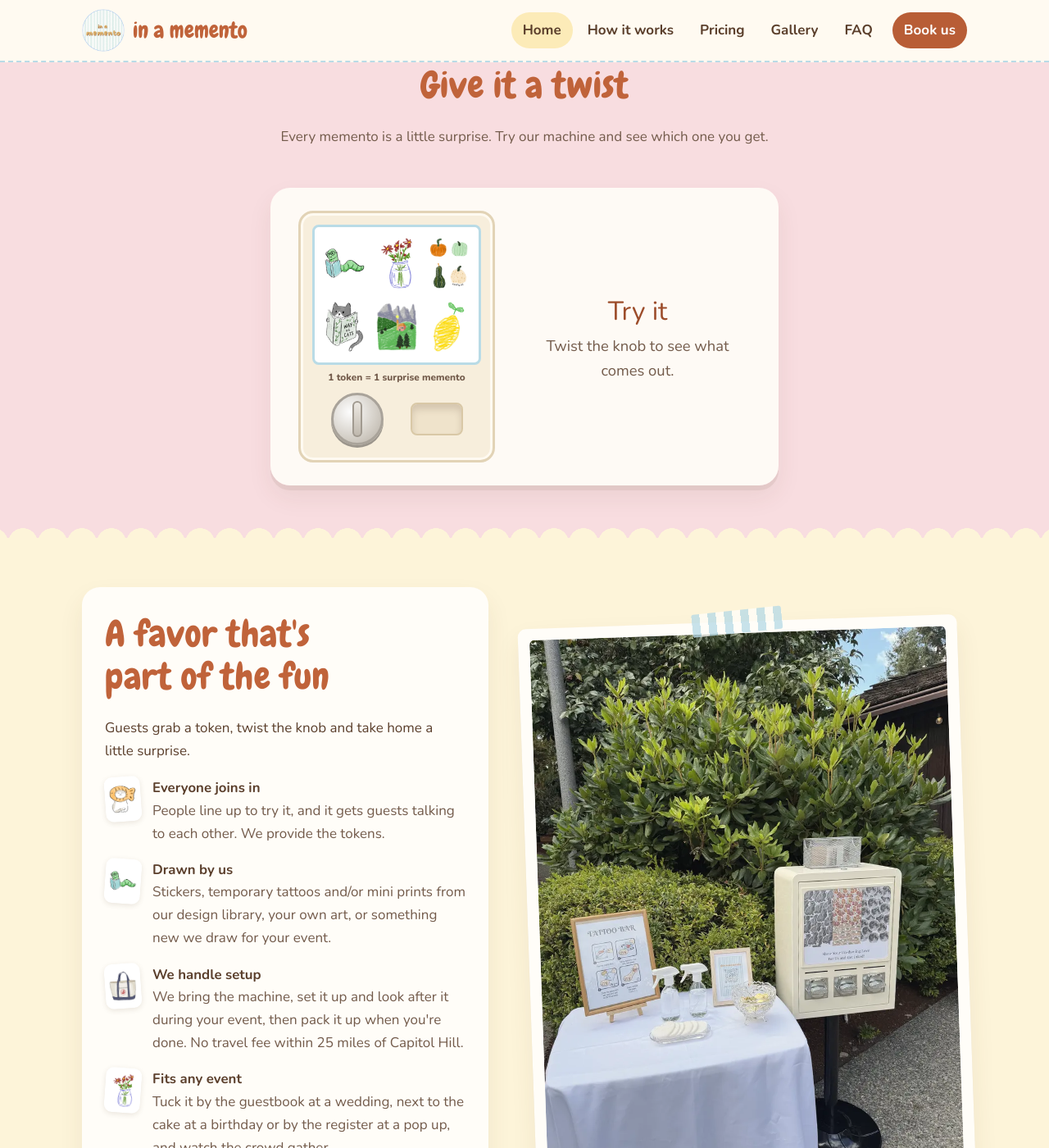
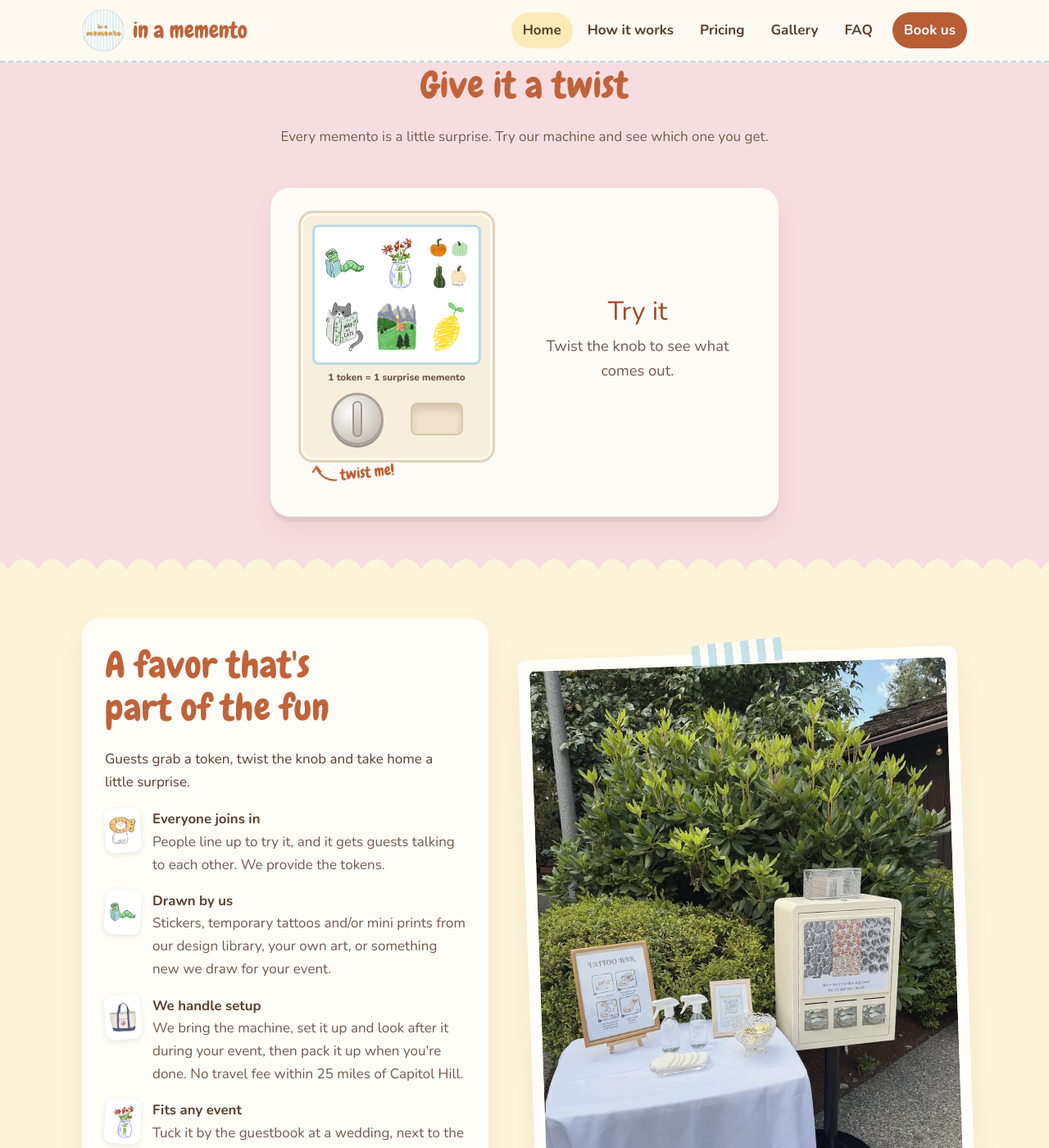
Before and after one commit to andrew-hy-kim/in.a.memento, a Jekyll site: the page built from index.html, in a window 1280 px wide and 1400 px high, scrolled down 841 px. Shown: the whole window at 82% size. Built offline with Jekyll 4.4.1, drawn with Linux system fonts in a browser that asks for light colours.

Commit message:
Home machine: 'twist me!' hint with an arrow to the knob, and a short knob wiggle until the first twist (preview)
Co-Authored-By: Claude Opus 5.5 <noreply@anthropic.com>
Claude-Session: https://claude.ai/code/session_01A4x6zNFM2ikQnVBPRWM1LK

```diff
--- a/css/style.css
+++ b/css/style.css
@@ -1828,3 +1828,29 @@ main > section + section,
 /* "Give it a twist" is just the game now, so it sits a little tighter */
 .try-section { padding-bottom: 64px; }
 @media (max-width: 640px) { .try-section { padding-bottom: 44px; } }
+
+/* "twist me!" hint pointing at the knob until the first twist */
+.mm-controls { position: relative; }
+.twist-tag {
+  position: absolute; left: -2px; top: calc(100% + 26px);
+  display: inline-flex; align-items: flex-start; gap: 2px;
+  font-family: var(--font-display); font-size: 1.15rem; line-height: 1; white-space: nowrap;
+  color: var(--terracotta); transform: rotate(-6deg); pointer-events: none;
+  transition: opacity 0.3s ease;
+}
+.twist-tag svg { flex-shrink: 0; margin-top: -8px; }
+.twisted .twist-tag { opacity: 0; }
+/* the knob glows gently a few times, then rests (stops after ~4.5s) */
+.pull-game:not(.twisted) .mm-knob { animation: knob-nudge 1.5s ease-in-out 0.6s 3; }
+@keyframes knob-nudge {
+  0%, 100% { box-shadow: 0 3px 0 #9b958c, 0 0 0 0 rgba(242, 207, 115, 0); transform: rotate(0); }
+  40% { box-shadow: 0 3px 0 #9b958c, 0 0 0 9px rgba(242, 207, 115, 0.75); transform: rotate(-14deg); }
+  70% { transform: rotate(8deg); }
+}
+@media (prefers-reduced-motion: reduce) { .pull-game:not(.twisted) .mm-knob { animation: none; } }
+.try-section .pull-game { padding-bottom: 66px; }
+@media (max-width: 640px) {
+  .twist-tag { font-size: 1rem; left: -2px; top: calc(100% + 20px); }
+  .twist-tag svg { width: 28px; height: 22px; }
+  .try-section .pull-game { padding-bottom: 54px; }
+}
--- a/index.html
+++ b/index.html
@@ -51,6 +51,7 @@ description: "A vending machine full of custom stickers, temporary tattoos and m
         <div class="mm-label">1 token = 1 surprise memento</div>
         <div class="mm-controls">
           <button class="mm-knob" type="button" aria-label="Twist the knob to pull a surprise memento"><span></span></button>
+          <span class="twist-tag" aria-hidden="true"><svg viewBox="0 0 40 30" width="34" height="26"><path d="M36 26 C 26 26, 14 20, 10 6" fill="none" stroke="currentColor" stroke-width="2.6" stroke-linecap="round"/><path d="M4 11 L10 4 L15 12" fill="none" stroke="currentColor" stroke-width="2.6" stroke-linecap="round" stroke-linejoin="round"/></svg>twist me!</span>
           <div class="mm-door" aria-hidden="true"></div>
         </div>
       </div>
--- a/js/main.js
+++ b/js/main.js
@@ -328,6 +328,7 @@ var reduceMotion = window.matchMedia && window.matchMedia("(prefers-reduced-moti
 
   knobs.forEach(function (knob) { knob.addEventListener("click", function () {
     var slot = game;
+    game.classList.add("twisted"); // hides the "twist me!" hint after the first try
     if (busy) return;
     busy = true;
     var i;
```
